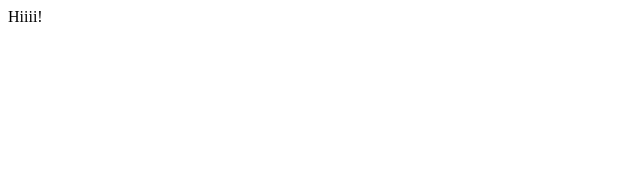
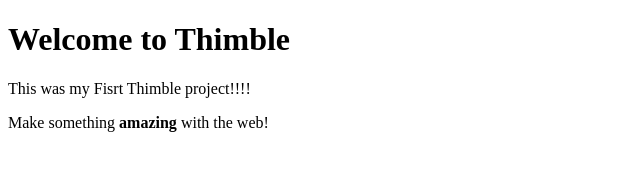
Before and after one commit to latchukarthick98/latchukarthick98.github.io, a plain HTML site: page index.html in a window 1280 px wide. Shown: the whole page, without its empty margins (0-640 px from the left). Drawn offline with Linux system fonts and the light colour scheme.

Commit message:
Update index.html

```diff
--- a/index.html
+++ b/index.html
@@ -1 +1,20 @@
-Hiiii!
+<!DOCTYPE html>
+<html>
+  <head>
+    <meta charset="utf-8">
+    <meta name="viewport" content="width=device-width, initial-scale=1">
+    <title>Made with Thimble</title>
+    <link rel="stylesheet" href="style.css">
+  </head>
+  <body>
+    <h1>Welcome to Thimble</h1>
+    <p>This was my Fisrt Thimble project!!!!</p>
+    <script>
+      console.log("Hello world!");
+    </script>
+
+    <p>
+      Make something <strong>amazing</strong> with the web!
+    </p>
+  </body>
+</html>
```
